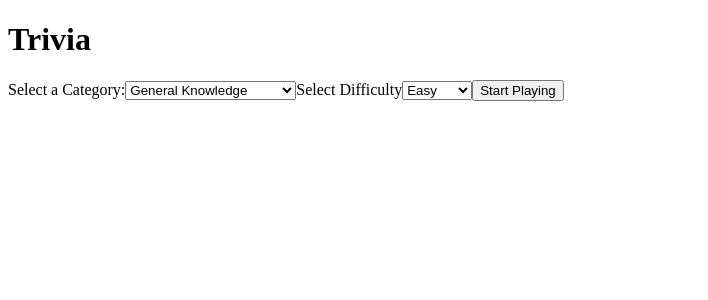
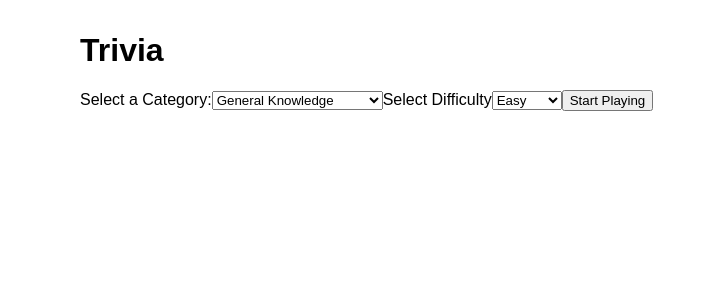
Before and after one commit to cathydao95/game-app, a React (Vite) app in the folder client/: page / in a window 1280 px wide. Shown: the top 300 px of the page, without its empty margins (0-708 px from the left). Built offline with nearby package versions, Linux system fonts and the light colour scheme.

Commit message:
update font-family and margin

```diff
--- a/client/src/index.css
+++ b/client/src/index.css
@@ -1,10 +1,4 @@
-.gold {
-  background-color: gold;
+body {
+  font-family: Arial, Helvetica, sans-serif;
+  margin: 2rem 5rem;
 }
-.green {
-  background-color: green;
-}
-
-.red {
-  background-color: red;
-}
```
